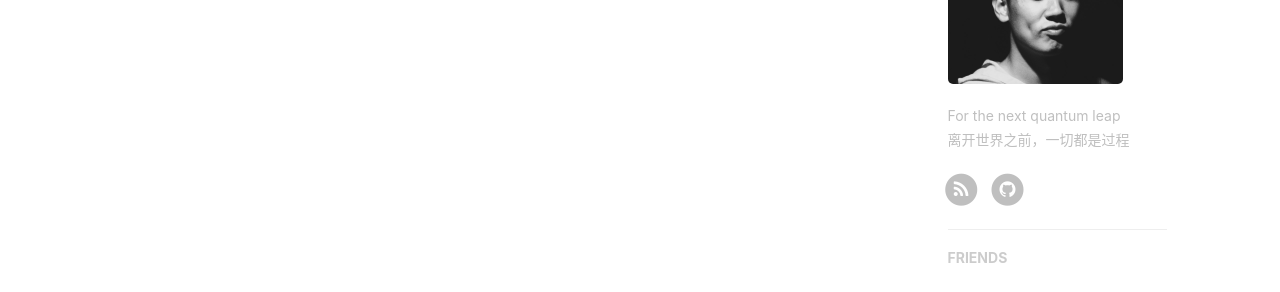
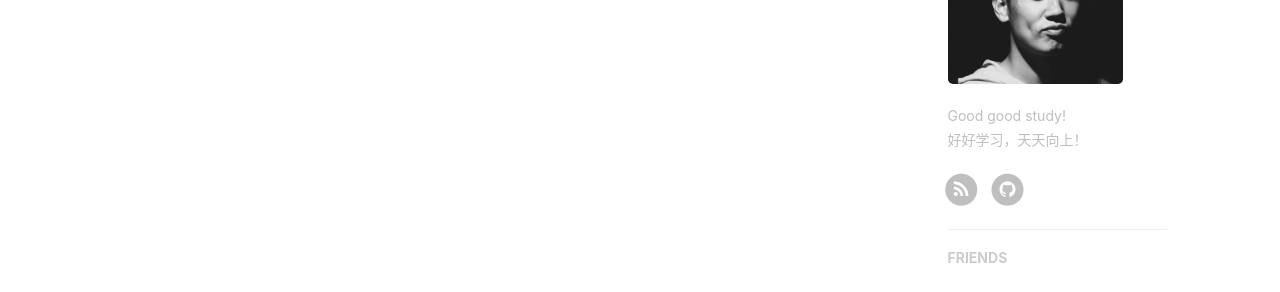
Before and after one commit to nuistzhou/nuistzhou.github.io, a Jekyll site: the page built from index.html, in a window 1280 px wide. Shown: the part 649-941 px from the top of the page. Built offline with Jekyll 4.4.1, drawn with Linux system fonts in a browser that asks for light colours; nearby versions of some CDN libraries; the list of posts is cut into pages by our own code; comment, search, counter and statistics services are not loaded.

Commit message:
Updated sidebar description.

```diff
--- a/_config.yml
+++ b/_config.yml
@@ -78,7 +78,7 @@
 
 # Sidebar settings
 sidebar: true                           # whether or not using Sidebar.
-sidebar-about-description: "For the next quantum leap<br>离开世界之前，一切都是过程"
+sidebar-about-description: "Good good study!<br>好好学习，天天向上！"
 sidebar-avatar: /img/avatar-hux-ny.jpg      # use absolute URL, seeing it's used in both `/` and `/about/`
 
 
```
